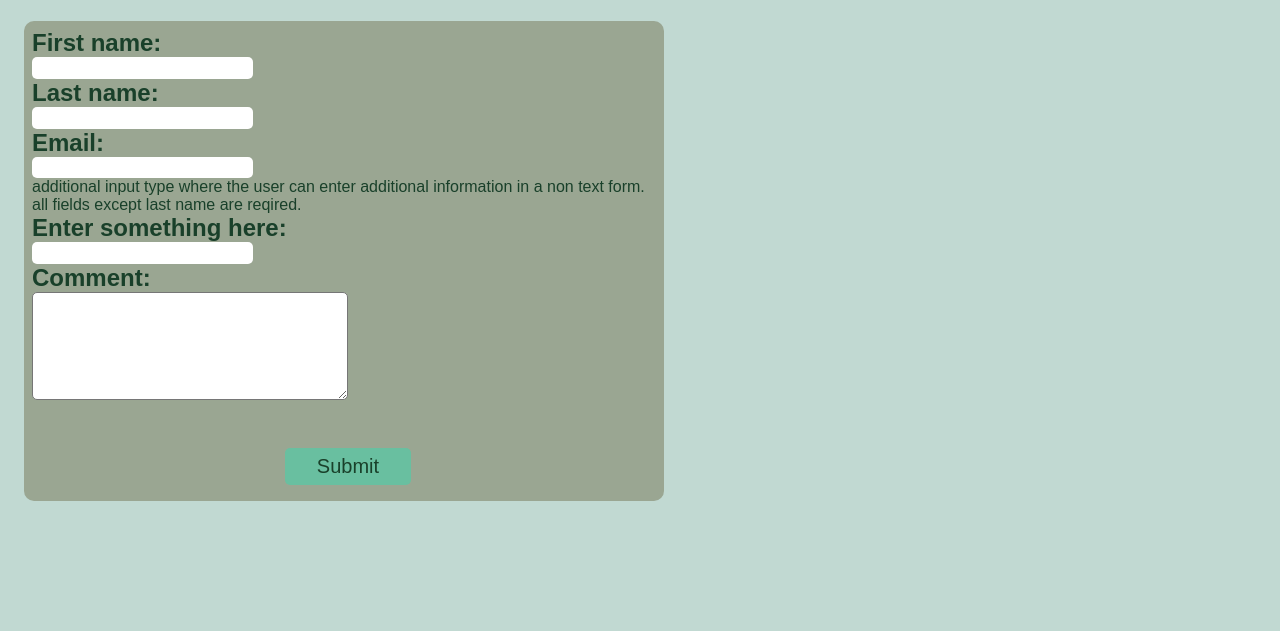
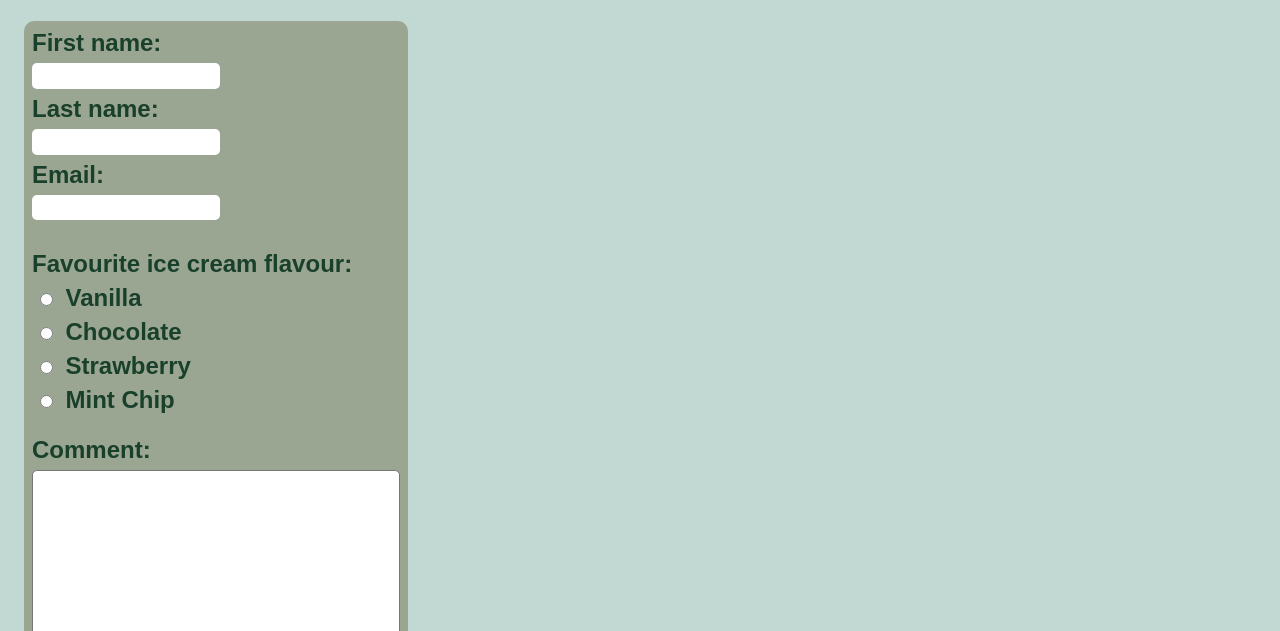
Before and after one commit to TalRozenblat/itcPreCourse, a plain HTML site: page contact.html in a window 1280 px wide. Shown: the part 169-800 px from the top of the page. Drawn offline with Linux system fonts and the light colour scheme; no server answers.

Commit message:
contact form logs

```diff
--- a/contact.html
+++ b/contact.html
@@ -27,19 +27,32 @@
         <label for="email">Email:</label>
         <input required type="email" id="email" name = "email">
 
-        additional input type where the user can enter additional information in a non text form.
-        all fields except last name are reqired.
-        <label for="mytext">Enter something here:</label>
-        <input required type="text" id="mytext">
+        <p id ="iceCream">Favourite ice cream flavour:</p>
+        <label>
+          <input class = "icRadio" selected type="radio" name = "ic" value = "Vanilla">
+          Vanilla
+        </label>
+        <label>
+          <input class = "icRadio" type="radio" name = "ic" value = "Chocolate">
+          Chocolate
+        </label>
+        <label>
+          <input class = "icRadio" type="radio" name = "ic" value = "Strawberry">
+          Strawberry
+        </label>
+        <label>
+          <input class = "icRadio" type="radio" name = "ic" value = "Mint Chip">
+          Mint Chip
+        </label>
 
-
-        <label for="comment">Comment:</label>
+        <label id = "cmnt" for="comment">Comment:</label>
         <textarea required id="comment"></textarea>
 
         <div class="submitWrapper btns">
-          <button class ="btn" id="submitBtn" type="submit">Submit</button>
+          <button class ="btn" id="submitBtn" type="submit" onclick="send()">Submit</button>
         </div>
 
       </form>
+      <script src="portfolio.js"></script>
 </body>
 </html>
--- a/itcprecourse.js
+++ b/portfolio.js
@@ -7,6 +7,8 @@ fetch(GITHUB_URL)
   .then(function(data) {
     const profileImage = document.getElementById("profile-image");
     profileImage.src = data.avatar_url;
+    const profileName = document.getElementById("myName");
+    profileName.innerHTML = data.name;
   });
 
 
@@ -55,3 +57,26 @@ function init() {
 }
 
 init();
+
+
+function findIceCreamChoice(){
+  let flavour = document.getElementsByName('ic');
+
+  for (let i = 0; i < flavour.length; i++){
+    if(flavour[i].checked){
+      return flavour[i].value;
+    }
+  }
+}
+
+function send() {
+    let fName = document.querySelector("#firstName");
+    let lName = document.querySelector("#lastName");
+    let email = document.querySelector("#email");
+    let comment = document.querySelector('#comment');
+    console.log("First name:",fName.value);
+    console.log("Last name:",lName.value);
+    console.log("Email:",email.value);
+    console.log("Comment:",comment.value);
+    console.log("Favourite ice cream flavour:",findIceCreamChoice());
+  }
--- a/style.css
+++ b/style.css
@@ -188,29 +188,47 @@ form{
   display:flex;
   flex-flow: column nowrap;
   border: 3px #9AA692;
-  width: 50%;
+  width: 30%;
   background-color: #9AA692;
   border-radius: 10px;
   margin: 1.5rem 0 0 1.5rem;
   padding: 0.5rem 0 0 0.5rem;
-  height:30rem;
+  height:50rem;
 }
 
-label{
+label, #iceCream{
   font-weight: bold;
   font-size: 1.5rem;
+  margin-bottom: 6px;
+}
+#iceCream{
+
+}
+
+#cmnt {
+  margin-top:1rem;
 }
 
 input{
-  width: 35%;
-  height: 7%;
+  width: 50%;
+  height:4%;
   border-radius: 5px;
   border:0px;
+  margin-bottom: 6px;
+  padding:3px;
+}
+
+.icRadio{
+  width:5%;
+  height: auto;
+  border-radius: 0;
+  margin-bottom: 0px;
+  padding:0px;
 }
 
 textarea{
-  width: 50%;
-  height: 10rem;
+  width: 98%;
+  height: 20rem;
   margin-bottom: 3rem;
   font-size: 0.8rem;
   padding: 10px;
@@ -236,3 +254,7 @@ textarea{
 
 
 }
+
+iframe{
+  border-radius: 10px;
+}
```
Also changed, not shown: about.html (+1 -1 lines), form.js (added, +14 -0 lines), index.html (+2 -2 lines).
